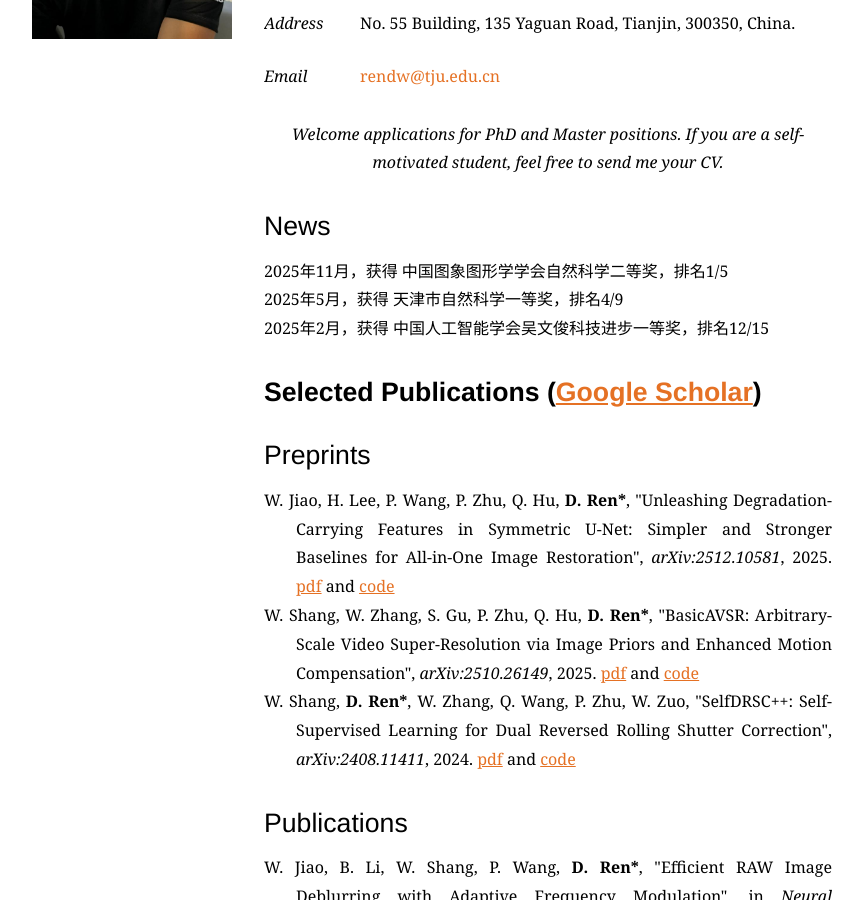
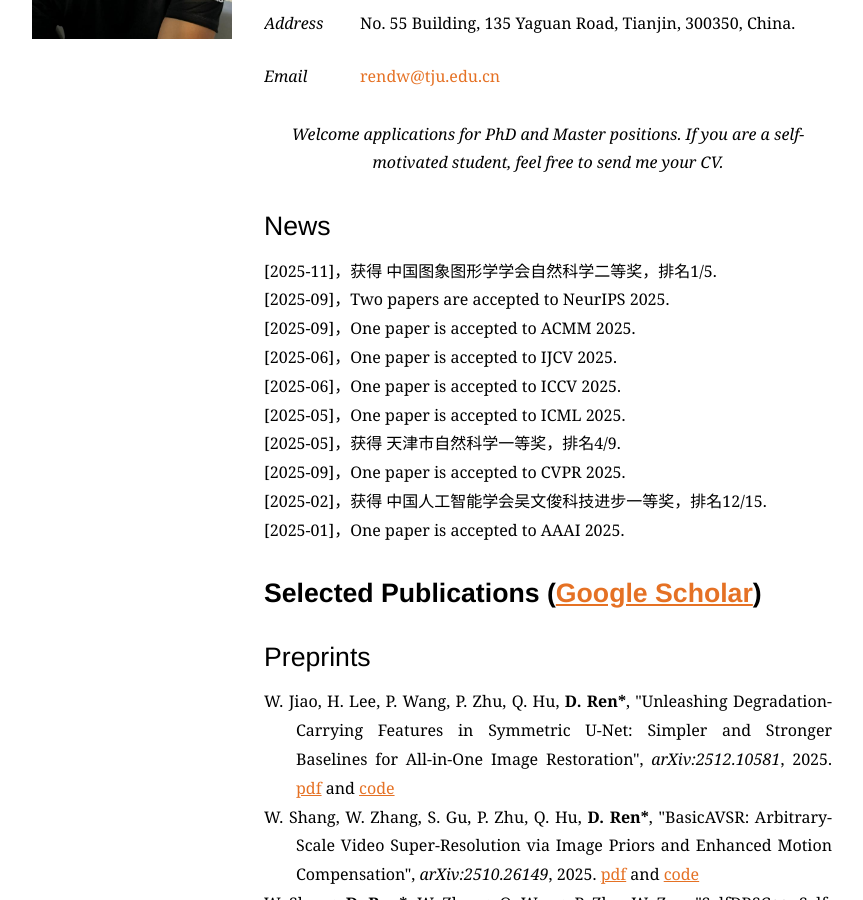
Before and after one commit to csdwren/csdwren.github.io, a Jekyll site: the page built from index.html, in a window 1280 px wide and 900 px high, scrolled down 410 px. Shown: the whole window, without its empty margins (208-1071 px from the left). Built offline with Jekyll 4.4.1, drawn with Linux system fonts in a browser that asks for light colours; some web fonts are replaced.

Commit message:
Update index.html

```diff
--- a/index.html
+++ b/index.html
@@ -30,15 +30,35 @@
 <h4>News</h4>
       <ul class="cv">
 <li>
-          <div align="justify">2025年11月，获得 中国图象图形学学会自然科学二等奖，排名1/5</div>
+          <div align="justify">[2025-11]，获得 中国图象图形学学会自然科学二等奖，排名1/5.</div>
           </li>
 <li>
-          <div align="justify">2025年5月，获得 天津市自然科学一等奖，排名4/9</div>
+          <div align="justify">[2025-09]，Two papers are accepted to NeurIPS 2025.</div>
           </li>
 <li>
-          <div align="justify">2025年2月，获得 中国人工智能学会吴文俊科技进步一等奖，排名12/15</div>
+          <div align="justify">[2025-09]，One paper is accepted to ACMM 2025.</div>
           </li>
-
+<li>
+          <div align="justify">[2025-06]，One paper is accepted to IJCV 2025.</div>
+          </li>
+<li>
+          <div align="justify">[2025-06]，One paper is accepted to ICCV 2025.</div>
+          </li>
+<li>
+          <div align="justify">[2025-05]，One paper is accepted to ICML 2025.</div>
+          </li>
+<li>
+          <div align="justify">[2025-05]，获得 天津市自然科学一等奖，排名4/9.</div>
+          </li>
+<li>
+          <div align="justify">[2025-09]，One paper is accepted to CVPR 2025.</div>
+          </li>
+<li>
+          <div align="justify">[2025-02]，获得 中国人工智能学会吴文俊科技进步一等奖，排名12/15.</div>
+          </li>
+<li>
+          <div align="justify">[2025-01]，One paper is accepted to AAAI 2025.</div>
+          </li>
 
 </ul>
 
```
